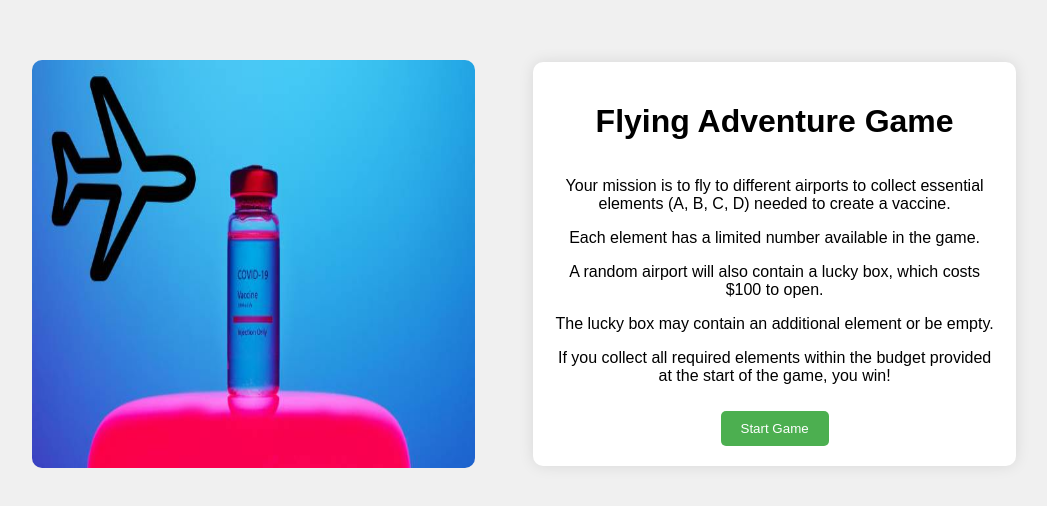
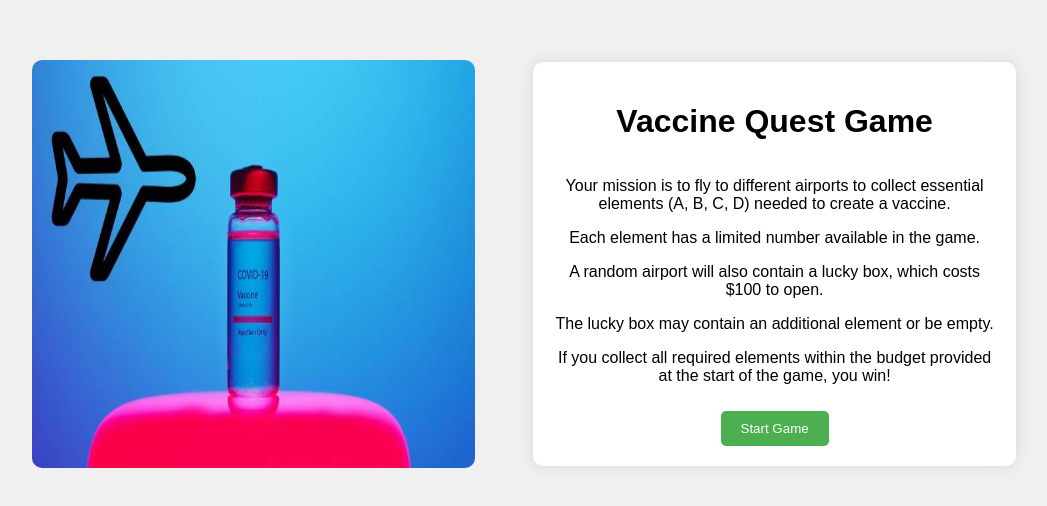
Before and after one commit to SaileshK1103/Game-Project, a plain HTML site: page frontend/index.html in a window 1280 px wide. Shown: the part 136-642 px from the top of the page, without its empty margins (116-1163 px from the left). Drawn offline with Linux system fonts and the light colour scheme.

Commit message:
Update index.html

```diff
--- a/frontend/index.html
+++ b/frontend/index.html
@@ -3,7 +3,7 @@
 <head>
     <meta charset="UTF-8">
     <meta name="viewport" content="width=device-width, initial-scale=1.0">
-    <title>Flying Adventure Game</title>
+    <title>Vaccine Quest Game</title>
     <link rel="stylesheet" href="static/style.css">
 </head>
 <body>
@@ -12,7 +12,7 @@
 
         </div>
         <div class="container">
-            <h1>Flying Adventure Game</h1>
+            <h1>Vaccine Quest Game</h1>
             <div id="storyDialog" class="game-dialog">
                 <p>Your mission is to fly to different airports to collect essential elements (A, B, C, D) needed to create a vaccine.</p>
                 <p>Each element has a limited number available in the game.</p>
```
